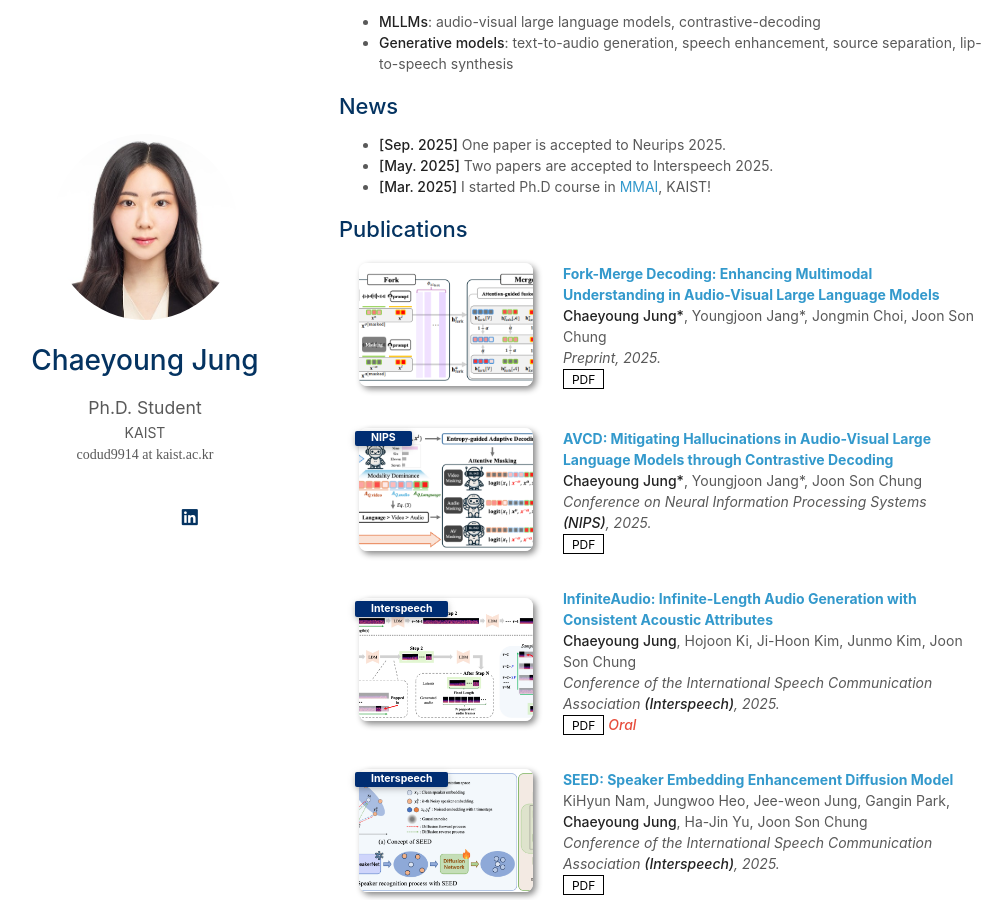
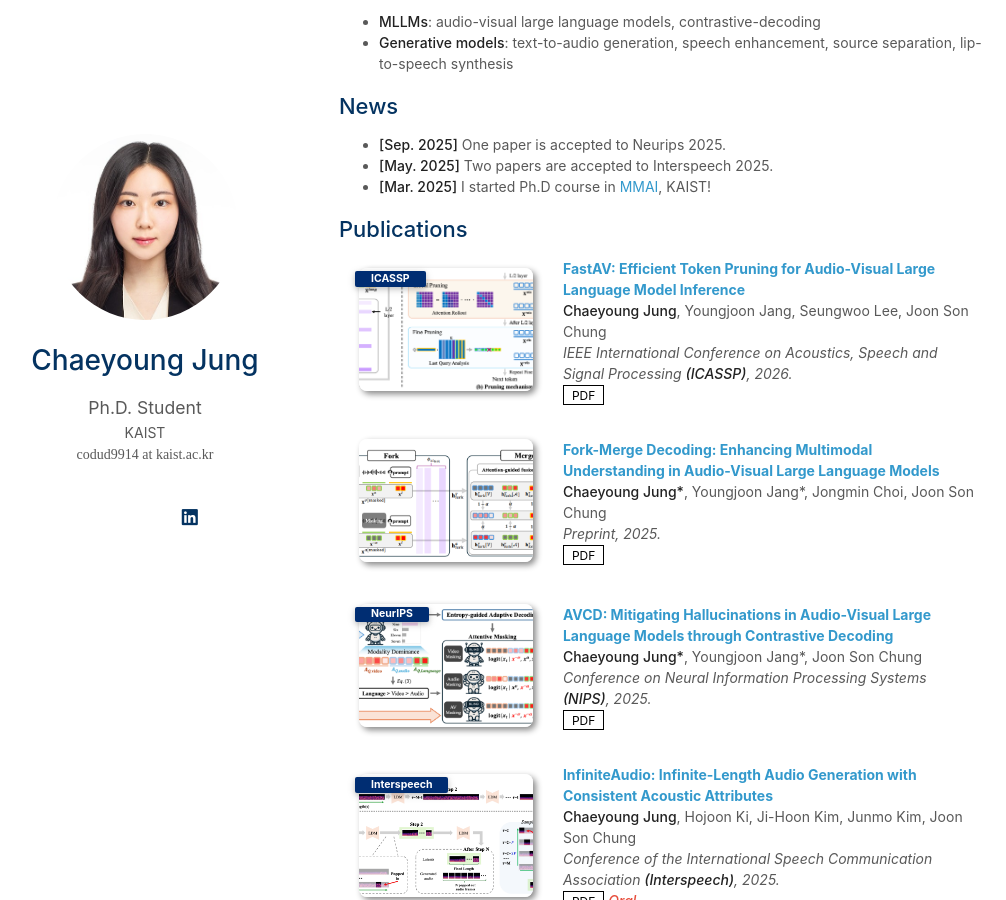
Before and after one commit to cyongong/cyongong.github.io, a Jekyll site: the page built from index.md, in a window 1280 px wide and 900 px high, scrolled down 391 px. Shown: the whole window, without its empty margins (131-1137 px from the left). Built offline with Jekyll 4.4.1, drawn with Linux system fonts in a browser that asks for light colours; a style sheet for code colours, icons or effects is not loaded; our own code applies the rules of GitHub Pages for plain Markdown files.

Commit message:
Update publications.yml

```diff
--- a/_data/publications.yml
+++ b/_data/publications.yml
@@ -1,4 +1,11 @@
 main:
+  - title: "FastAV: Efficient Token Pruning for Audio-Visual Large Language Model Inference"
+    authors: <strong>Chaeyoung Jung</strong>, Youngjoon Jang, Seungwoo Lee, Joon Son Chung
+    conference_short: ICASSP
+    conference: IEEE International Conference on Acoustics, Speech and Signal Processing <strong>(ICASSP)</strong>, 2026.
+    pdf: https://arxiv.org/abs/2505.20873
+    image: ./assets/img/FastAV.png
+
   - title: "Fork-Merge Decoding: Enhancing Multimodal Understanding in Audio-Visual Large Language Models"
     authors: <strong>Chaeyoung Jung*</strong>, Youngjoon Jang*, Jongmin Choi, Joon Son Chung
     conference: Preprint, 2025.
@@ -7,7 +14,7 @@ main:
 
   - title: "AVCD: Mitigating Hallucinations in Audio-Visual Large Language Models through Contrastive Decoding"
     authors: <strong>Chaeyoung Jung*</strong>, Youngjoon Jang*, Joon Son Chung
-    conference_short: NIPS
+    conference_short: NeurIPS
     conference: Conference on Neural Information Processing Systems <strong>(NIPS)</strong>, 2025.
     pdf: https://arxiv.org/abs/2505.20862
     image: ./assets/img/AVCd.png
```
